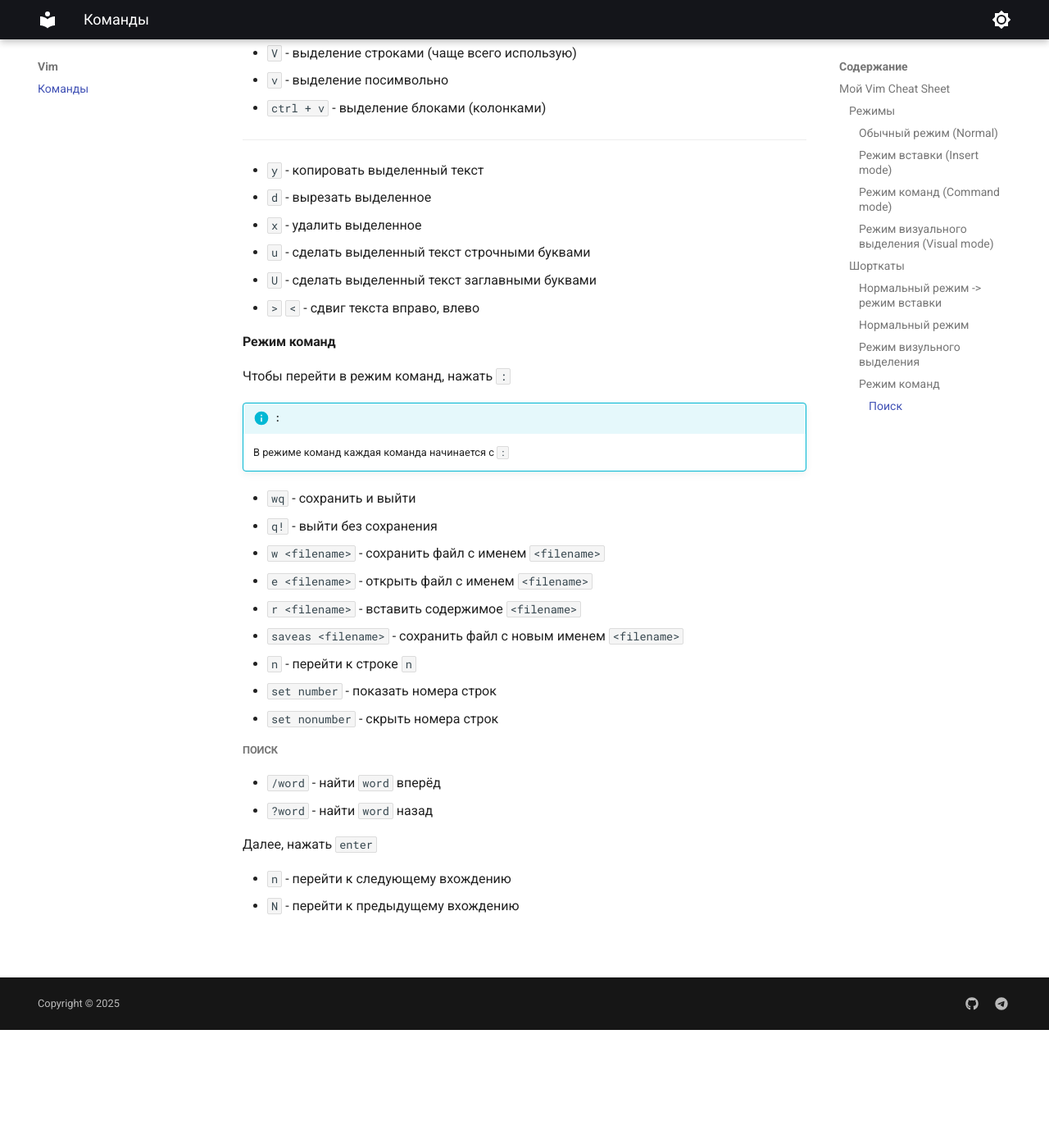
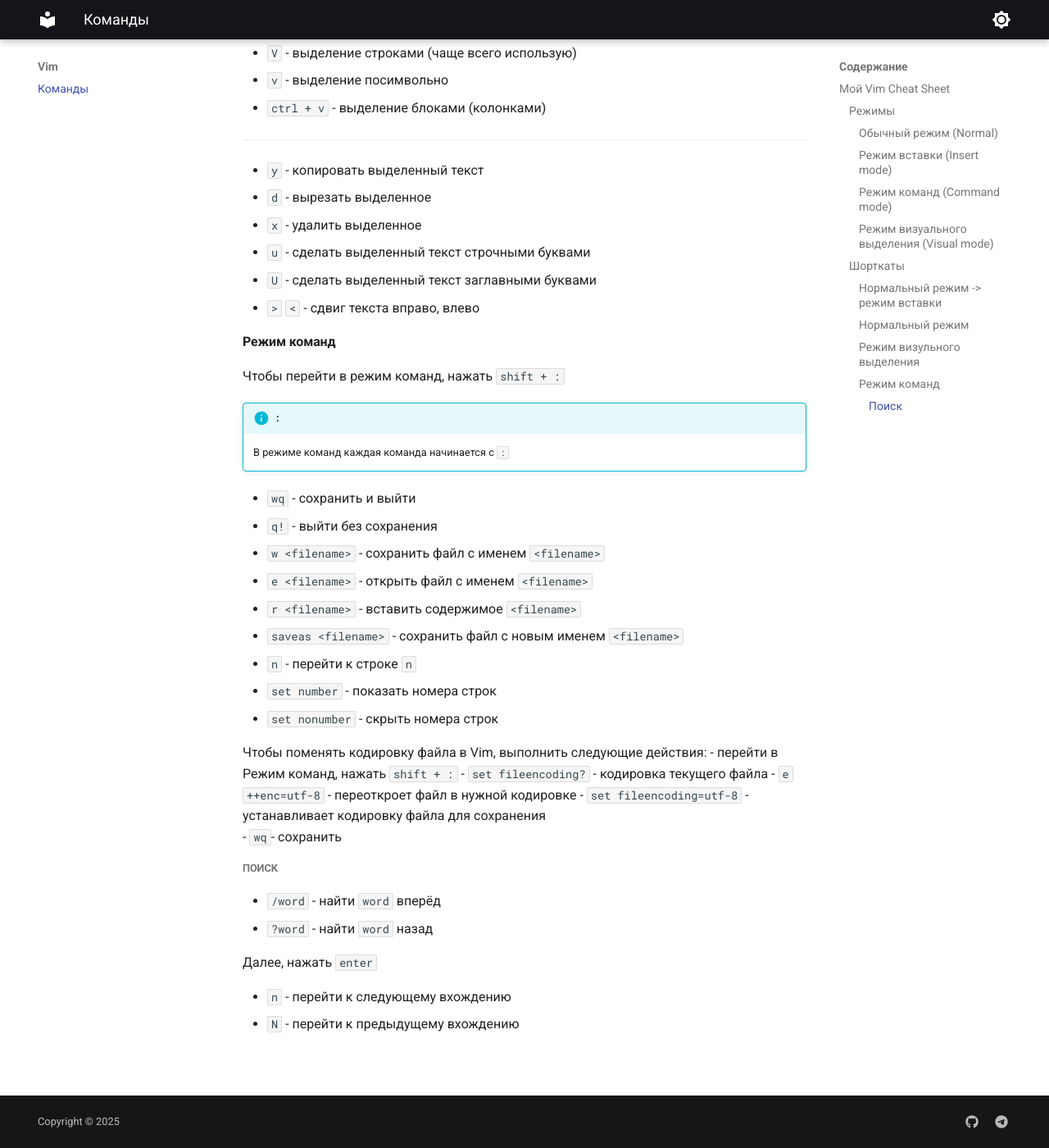
Before and after one commit to ilyamak04/wiki, an MkDocs documentation site: the page built from docs/vim/Команды.md, in a window 1280 px wide and 1400 px high, scrolled down 1686 px. Shown: the whole window at 82% size. Built offline with MkDocs 1.6.1 and Material for MkDocs 9.7.7, drawn with Linux system fonts in a browser that asks for light colours; before the commit the page ends 2942 px from its top, so only the background shows below that.

Commit message:
vim update

```diff
--- a/docs/vim/Команды.md
+++ b/docs/vim/Команды.md
@@ -67,7 +67,7 @@
 
 #### Режим команд
 
-Чтобы перейти в режим команд, нажать `:`
+Чтобы перейти в режим команд, нажать `shift + :`
 
 !!! info ":"
     В режиме команд каждая команда начинается с `:`
@@ -82,6 +82,13 @@
 - `set number` - показать номера строк
 - `set nonumber` - скрыть номера строк
 
+Чтобы поменять кодировку файла в Vim, выполнить следующие действия:
+- перейти в Режим команд, нажать `shift + :`
+- `set fileencoding?` - кодировка текущего файла
+- `e ++enc=utf-8` - переоткроет файл в нужной кодировке
+- `set fileencoding=utf-8` - устанавливает кодировку файла для сохранения
+- `wq`- сохранить
+
 ##### Поиск
 
 - `/word` - найти `word` вперёд
```
